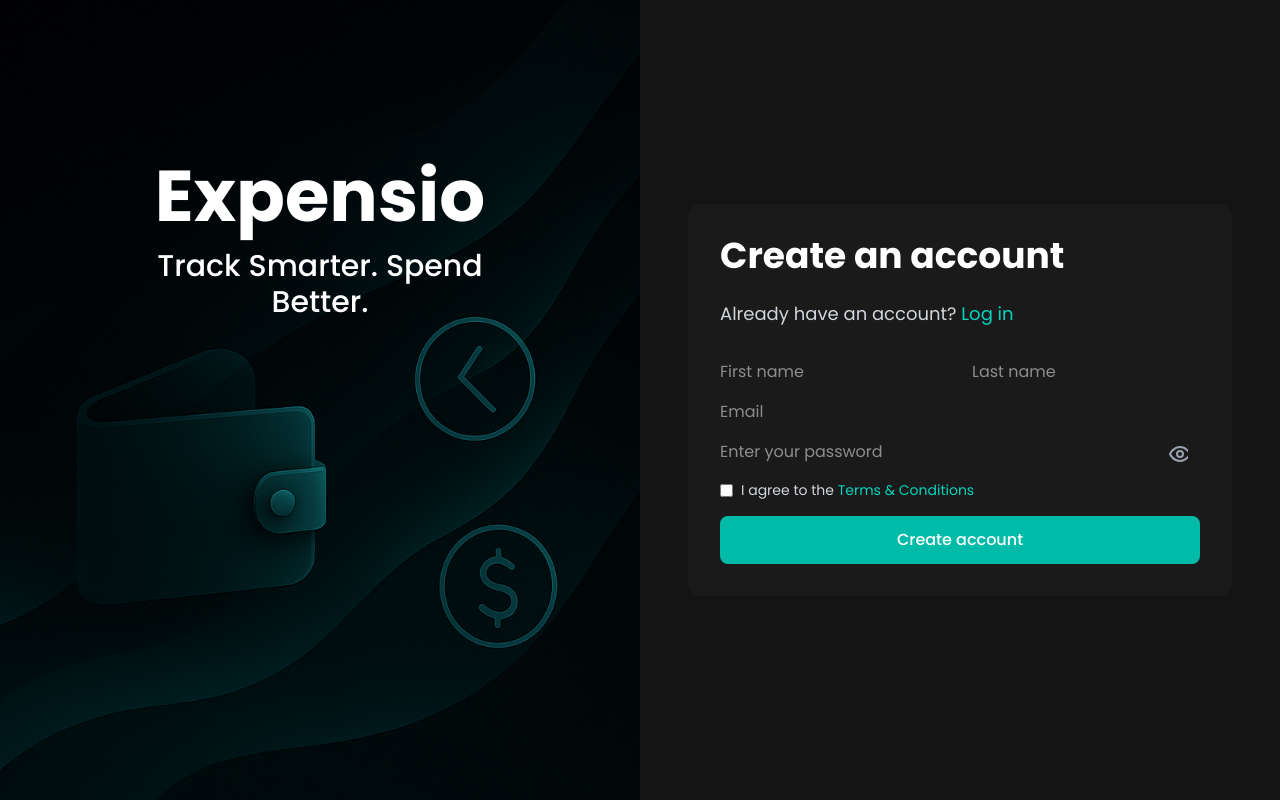
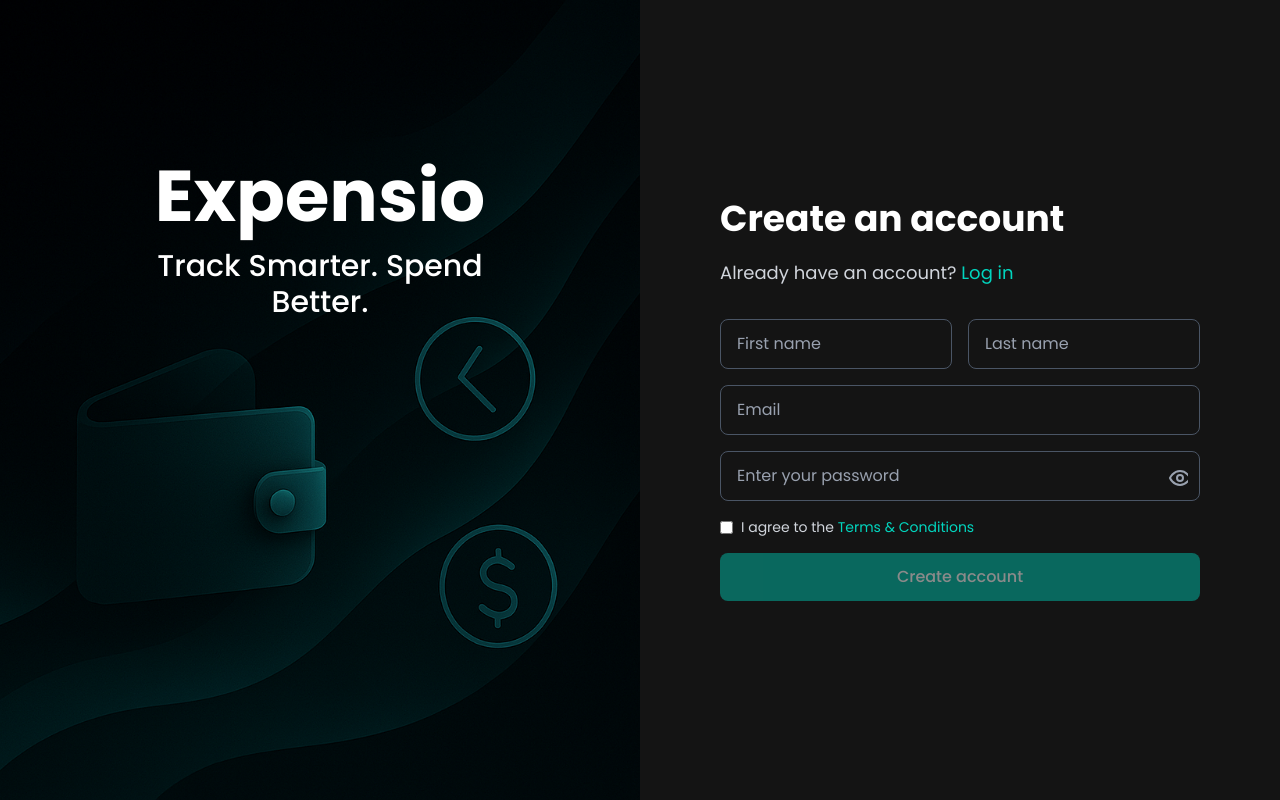
Before and after one commit to Hetansh9736/Expensio, a React (Vite) app: page /signup in a window 1280 px wide. Built offline with nearby package versions, Linux system fonts and the light colour scheme; no server answers.

Commit message:
routing between components but there are some error in report, settings and emi page

```diff
--- a/src/App.jsx
+++ b/src/App.jsx
@@ -1,28 +1,36 @@
 import React from 'react'
-import { BrowserRouter, Route, Routes } from 'react-router-dom'
-import Dashboard from './Components/Dashboard'
+import { BrowserRouter, Routes, Route } from 'react-router-dom'
 import LoginPage from './Components/Login'
 import SignUpPage from './Components/Signup'
-import Wrapper from './Components/Wrapper'
+import LandingPage from './Components/LandingPage'
+import DashboardLayout from './Components/Dashboard'
+
+import Home from './Components/Home'
+import Analysis from './Components/Analysis'
+import Report from './Components/Report'
+import Emi from './Components/Emi'
+import Borrow from './Components/Borrow'
+import Dues from './Components/Dues'
+import Settings from './Components/Settings'
 
 function App() {
   return (
     <BrowserRouter>
       <Routes>
-        <Route
-          path='/'
-          element={<LoginPage />}
-        />
-        <Route
-          path='/Signup'
-          element={<SignUpPage />}
-        />
-        <Route
-          path='/Dashboard'
-          element={
-              <Dashboard />
-          }
-        />
+        <Route path="/" element={<LandingPage />} />
+        <Route path="/login" element={<LoginPage />} />
+        <Route path="/signup" element={<SignUpPage />} />
+
+        {/* Dashboard Routes with Layout */}
+        <Route path="/dashboard" element={<DashboardLayout />}>
+          <Route index element={<Home />} />
+          <Route path="Analysis" element={<Analysis />} />
+          <Route path="Report" element={<Report />} />
+          <Route path="Emi" element={<Emi />} />
+          <Route path="Borrow" element={<Borrow />} />
+          <Route path="Dues" element={<Dues />} />
+          <Route path="Settings" element={<Settings />} />
+        </Route>
       </Routes>
     </BrowserRouter>
   )
--- a/src/Components/Dashboard.jsx
+++ b/src/Components/Dashboard.jsx
@@ -1,24 +1,18 @@
+// Components/DashboardLayout.jsx
 import React from 'react'
 import Sidebar from './Sidebar'
-import LoginPage from './Login'
-import SignUp from './Signup'
-import Borrow from './Borrow'
-import Home from './Home'
-import Analysis from './Analysis'
-import LandingPage from './LandingPage'
+import { Outlet } from 'react-router-dom'
 
-function Dashboard() {
-    return (
-        <div className="flex bg-[#0d0d0d] text-white min-h-screen">
-          <Sidebar />
-          <main className="flex-1 ml-0 md:ml-64 p-4 md:p-6 overflow-y-auto">
-           <Home/>
-          </main>
-        </div>
-        // <LandingPage/>
+const DashboardLayout = () => {
+  return (
+    <div className="flex">
+      <Sidebar />
+     <main className="ml-64 p-6 w-full bg-[#0d0d0d] min-h-screen">
 
-
-    )
+        <Outlet />
+      </main>
+    </div>
+  )
 }
 
-export default Dashboard
+export default DashboardLayout
--- a/src/Components/LandingPage.jsx
+++ b/src/Components/LandingPage.jsx
@@ -1,4 +1,5 @@
 import React from 'react'
+import { Link } from 'react-router-dom'
 
 function LandingPage() {
     return (
@@ -11,8 +12,8 @@ function LandingPage() {
             <div className='flex gap-6'>
                 <p>Features</p>
                 <p>About us</p>
-                <p>Login</p>
-                <p className='bg-gradient-to-r from-[#33F9D8] to-[#3478FF] px-3 rounded font-medium cursor-pointer'>Sign up</p>
+                <p><Link to='/Login'>Login</Link></p>
+                <p ><Link to='/Signup' className='bg-gradient-to-r from-[#33F9D8] to-[#3478FF] px-3 rounded font-medium cursor-pointer'>Sign Up</Link></p>
             </div>
         </nav>
     )
--- a/src/Components/Signup.jsx
+++ b/src/Components/Signup.jsx
@@ -15,7 +15,6 @@ function SignupPage() {
   const handleSignUp = async (e) => {
     e.preventDefault();
 
-    // 1. Sign up the user using Supabase Auth
     const { data: signUpData, error: signUpError } = await supabase.auth.signUp({
       email,
       password,
@@ -32,12 +31,11 @@ function SignupPage() {
       return;
     }
 
-    // 2. Insert firstName and lastName into your 'user' table
     const { error: insertError } = await supabase
       .from("user")
       .insert([
         {
-          id: user.id, // ✅ Must match 'id' in your 'user' table
+          id: user.id,
           firstname: firstName,
           lastname: lastName,
         },
@@ -57,7 +55,7 @@ function SignupPage() {
 
   return (
     <div className="flex h-screen bg-[#141414] p-4 sm:p-0">
-      {/* Left side - Image and branding */}
+      {/* Left - Branding */}
       <div className="relative hidden w-full md:w-1/2 flex-col justify-between lg:flex">
         <img
           src={Brandingimg}
@@ -70,26 +68,26 @@ function SignupPage() {
         </div>
       </div>
 
-      {/* Right side - Form */}
+      {/* Right - Signup form */}
       <div className="flex w-full flex-col justify-center lg:w-1/2 lg:px-12 text-white">
-        <div className="mx-auto w-full max-w-lg sm:max-w-3xl bg-[#1a1a1a] p-8 rounded-xl">
-          <h1 className="mb-6 text-3xl sm:text-4xl font-bold">Create an account</h1>
-          <p className="mb-8 text-lg text-gray-300">
+        <div className="mx-auto w-full max-w-lg sm:max-w-3xl rounded-xl bg-[#1a1a1a] p-8 shadow-lg sm:border-0 sm:bg-transparent sm:shadow-none lg:border-0 lg:bg-transparent lg:shadow-none">
+          <h1 className="mb-6 text-3xl sm:text-4xl font-bold text-white">Create an account</h1>
+          <p className="mb-8 -mt-1 text-lg text-gray-300">
             Already have an account?{" "}
             <Link to="/" className="text-teal-400 hover:underline">Log in</Link>
           </p>
 
-          {message && <p className="text-yellow-400 mb-4">{message}</p>}
+          {message && <span className="text-yellow-400">{message}</span>}
 
-          <form className="space-y-4" onSubmit={handleSignUp}>
-            <div className="grid grid-cols-1 sm:grid-cols-2 gap-4 sm:gap-6">
+          <form className="space-y-4 mt-4" onSubmit={handleSignUp}>
+            <div className="grid grid-cols-1 sm:grid-cols-2 gap-4">
               <input
                 type="text"
                 name="firstName"
                 placeholder="First name"
                 value={firstName}
                 onChange={(e) => setFirstName(e.target.value)}
-                className="input-field"
+                className="w-full bg-transparent border border-gray-600 rounded-md px-4 py-3 text-white placeholder-gray-400 focus:outline-none focus:ring-1 focus:ring-teal-400 focus:border-teal-400"
               />
               <input
                 type="text"
@@ -97,7 +95,7 @@ function SignupPage() {
                 placeholder="Last name"
                 value={lastName}
                 onChange={(e) => setLastName(e.target.value)}
-                className="input-field"
+                className="w-full bg-transparent border border-gray-600 rounded-md px-4 py-3 text-white placeholder-gray-400 focus:outline-none focus:ring-1 focus:ring-teal-400 focus:border-teal-400"
               />
             </div>
 
@@ -108,7 +106,7 @@ function SignupPage() {
               value={email}
               onChange={(e) => setEmail(e.target.value)}
               required
-              className="input-field"
+              className="w-full bg-transparent border border-gray-600 rounded-md px-4 py-3 text-white placeholder-gray-400 focus:outline-none focus:ring-1 focus:ring-teal-400 focus:border-teal-400"
             />
 
             <div className="relative">
@@ -119,12 +117,12 @@ function SignupPage() {
                 value={password}
                 onChange={(e) => setPassword(e.target.value)}
                 required
-                className="input-field pr-10"
+                className="w-full bg-transparent border border-gray-600 rounded-md px-4 py-3 text-white placeholder-gray-400 focus:outline-none focus:ring-1 focus:ring-teal-400 focus:border-teal-400 pr-10"
               />
               <button
                 type="button"
                 onClick={() => setShowPassword(!showPassword)}
-                className="absolute inset-y-0 right-0 pr-3 text-gray-400"
+                className="absolute inset-y-0 right-0 flex items-center pr-3 text-gray-400"
               >
                 {showPassword ? <EyeOffIcon /> : <EyeIcon />}
               </button>
@@ -146,7 +144,7 @@ function SignupPage() {
             <button
               type="submit"
               disabled={!agreed}
-              className="w-full bg-teal-500 hover:bg-teal-400 text-white py-3 px-6 rounded-md font-medium"
+              className="w-full bg-teal-500 hover:bg-teal-400 text-white py-3 px-6 rounded-md font-medium disabled:opacity-50"
             >
               Create account
             </button>
@@ -157,11 +155,11 @@ function SignupPage() {
   );
 }
 
-// Icon components
+// Reuse icon components
 function EyeIcon() {
   return (
-    <svg width="20" height="20" fill="none" stroke="currentColor" strokeWidth="2">
-      <path d="M2 12s3-7 10-7 10 7 10 7-3 7-10 7-10-7-10-7Z" />
+    <svg xmlns="http://www.w3.org/2000/svg" width="20" height="20" fill="none" stroke="currentColor" strokeWidth="2">
+      <path d="M2 12s3-7 10-7 10 7 10 7-3 7-10 7S2 12 2 12Z" />
       <circle cx="12" cy="12" r="3" />
     </svg>
   );
@@ -169,16 +167,13 @@ function EyeIcon() {
 
 function EyeOffIcon() {
   return (
-    <svg width="20" height="20" fill="none" stroke="currentColor" strokeWidth="2">
-      <path d="M9.88 9.88a3 3 0 1 0 4.24 4.24" />
-      <path d="M10.73 5.08C11.5 5 12.24 5 13 5c7 0 10 7 10 7a13.16 13.16 0 0 1-1.67 2.68" />
-      <path d="M6.61 6.61A13.52 13.52 0 0 0 2 12s3 7 10 7a9.74 9.74 0 0 0 5.39-1.61" />
+    <svg xmlns="http://www.w3.org/2000/svg" width="20" height="20" fill="none" stroke="currentColor" strokeWidth="2">
+      <path d="M9.88 9.88a3 3 0 0 0 4.24 4.24" />
+      <path d="M10.73 5.08A10.43 10.43 0 0 1 12 5c7 0 10 7 10 7a13.16 13.16 0 0 1-1.67 2.68" />
+      <path d="M6.61 6.61A13.526 13.526 0 0 0 2 12s3 7 10 7a9.74 9.74 0 0 0 5.39-1.61" />
       <line x1="2" x2="22" y1="2" y2="22" />
     </svg>
   );
 }
 
-// Optional tailwind utility class
-const inputField = `w-full bg-transparent border border-gray-600 rounded-md px-4 py-3 text-white placeholder-gray-400 focus:outline-none focus:ring-1 focus:ring-teal-400`;
-
 export default SignupPage;
```
Also changed, not shown: src/Components/Sidebar.jsx (+18 -23 lines).
